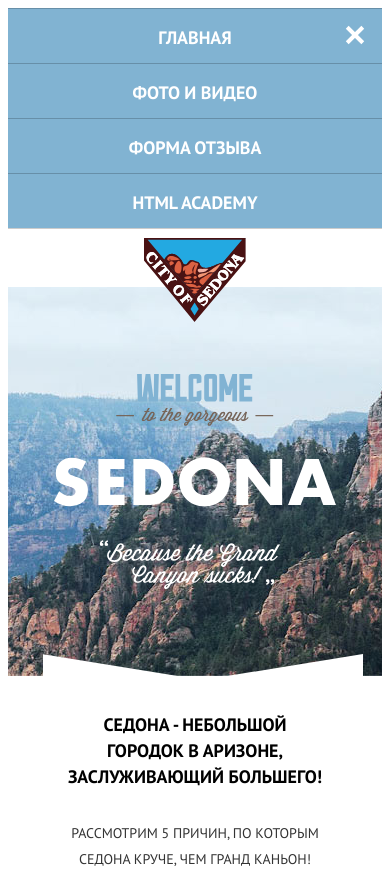
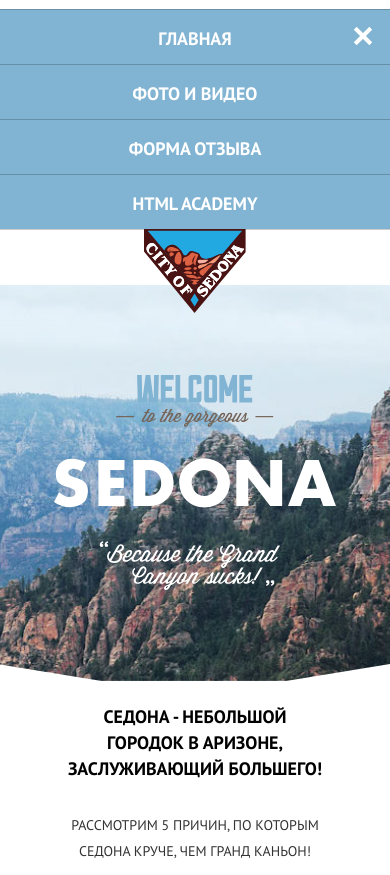
Before and after one commit to plum0302/111171-sedona-20, a website: page source/index.html in a window 390 px wide. Shown: the top 875 px of the page. Drawn offline with nearby package versions, Linux system fonts and the light colour scheme; files that its build step writes are made by us from their sources.

Commit message:
продолжает адаптивную верстку

```diff
--- a/source/index.html
+++ b/source/index.html
@@ -7,7 +7,7 @@
     <title>HTML Academy: Седона</title>
   </head>
   <body class="page">
-    <header class="page-header">
+    <header class="page-header page-header--index">
       <nav class="main-nav main-nav--opened">
         <button class="main-nav__toggle" type="button">
           <span class="visually-hidden">Открыть меню</span>
@@ -33,7 +33,7 @@
         </ul>
         </div>
       </nav>
-      <div class="page-header__banner banner">
+      <div class="page-header__banner banner banner--index">
         <div class="banner__text banner__text--index">
           <img src="/img/text-sedona-index.svg" width="282" height="214" alt="welcome">
       </div>
--- a/source/sass/blocks/banner.scss
+++ b/source/sass/blocks/banner.scss
@@ -1,5 +1,7 @@
 .banner {
   background: url("/img/bg-back-mobile@1x.jpg") center no-repeat;
+  background-position-y: bottom;
+  background-size: cover;
 
   @media (min-width: $tablet-width) {
     background-image: url("/img/bg-back-tablet@1x.jpg");
@@ -8,6 +10,10 @@
   @media (min-width: $desktop-width) {
     background-image: url("/img/bg-back-desktop@1x.jpg");
   }
+}
+
+.banner--index {
+  background-position-y: top;
 }
 
 .banner__text {
--- a/source/sass/blocks/page-header.scss
+++ b/source/sass/blocks/page-header.scss
@@ -7,10 +7,11 @@
   position: absolute;
   width: 100vw;
   height: 57px;
-  bottom: -16px;
+  bottom: -15px;
   background-image: url("/img/bg-intro-triangle-mobile.svg");
   background-position: center;
   background-repeat: no-repeat;
+  background-size: cover;
 
   @media (min-width: $tablet-width) {
     background-image: url("/img/bg-intro-triangle-tablet.svg");
@@ -21,3 +22,7 @@
     background-image: url("/img/bg-intro-triangle-desktop.svg");
   }
 }
+
+.page-header--index {
+  bottom: -9px;
+}
--- a/source/sass/blocks/page.scss
+++ b/source/sass/blocks/page.scss
@@ -1,5 +1,6 @@
 .page {
   min-height: 100%;
+  margin: 0;
   display: grid;
   grid-template-rows: min-content 1fr min-content;
   align-content: start;
--- a/source/sass/blocks/site-list.scss
+++ b/source/sass/blocks/site-list.scss
@@ -36,12 +36,14 @@
     background-color: $white;
     box-shadow: none;
     padding-top: 17px;
+    flex: 1;
   }
 }
 
 .site-list__item--logo {
   background-color: $white;
   height: 56px;
+  padding: 0;
 
   @media (min-width: $tablet-width) {
     order: -1;
```
Also changed, not shown: source/photo.html (+1 -1 lines).
